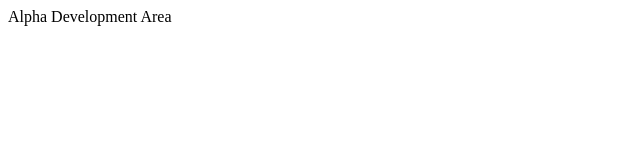
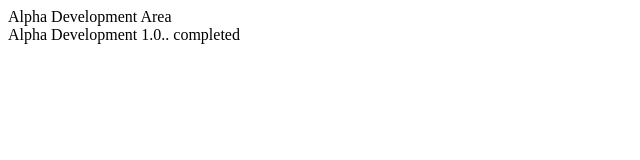
Before and after one commit to puneetkaramchandani/test, a plain HTML site: page Alpha Development/index.html in a window 1280 px wide. Shown: the whole page, without its empty margins (0-640 px from the left). Drawn offline with Linux system fonts and the light colour scheme.

Commit message:
Alpha development 1.0 completed

```diff
--- a/Alpha Development/index.html
+++ b/Alpha Development/index.html
@@ -1,3 +1,6 @@
 <div>
     Alpha Development Area
 </div>
+<div>
+    Alpha Development 1.0.. completed
+</div>
```
